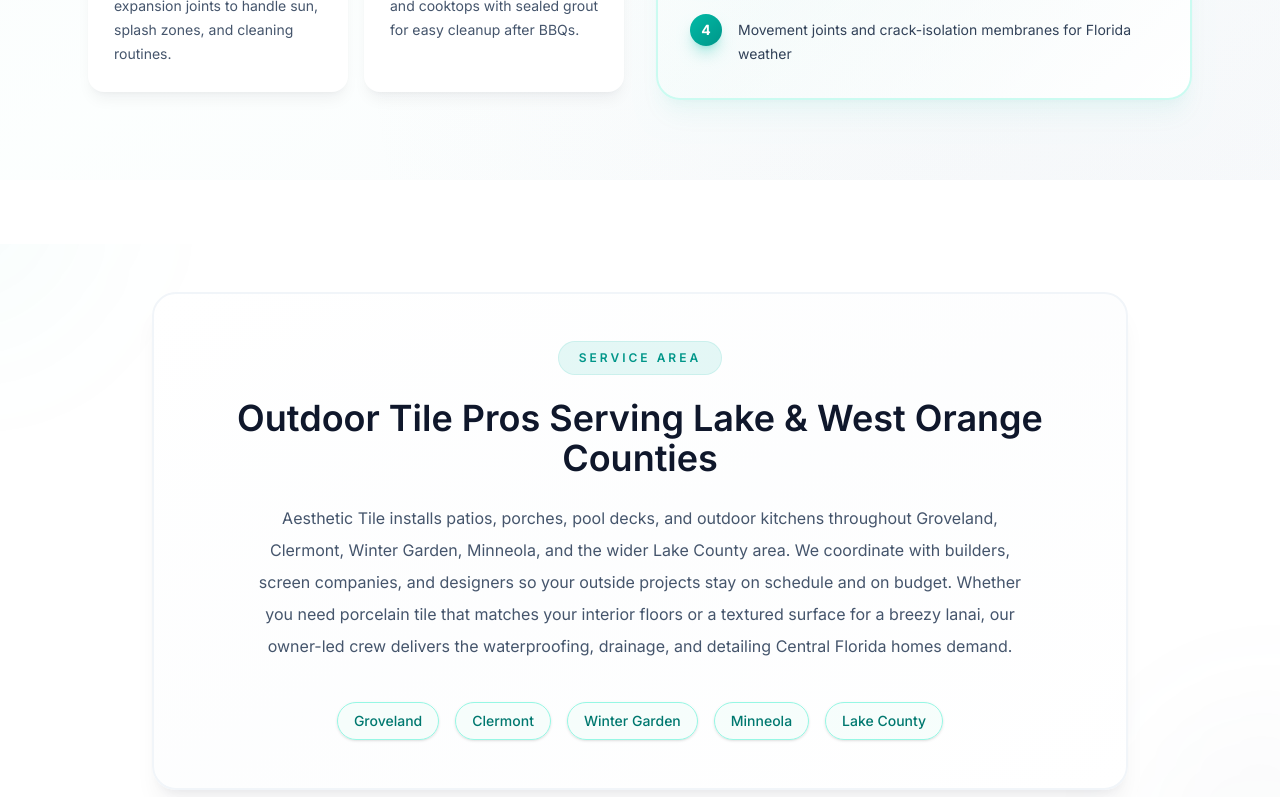
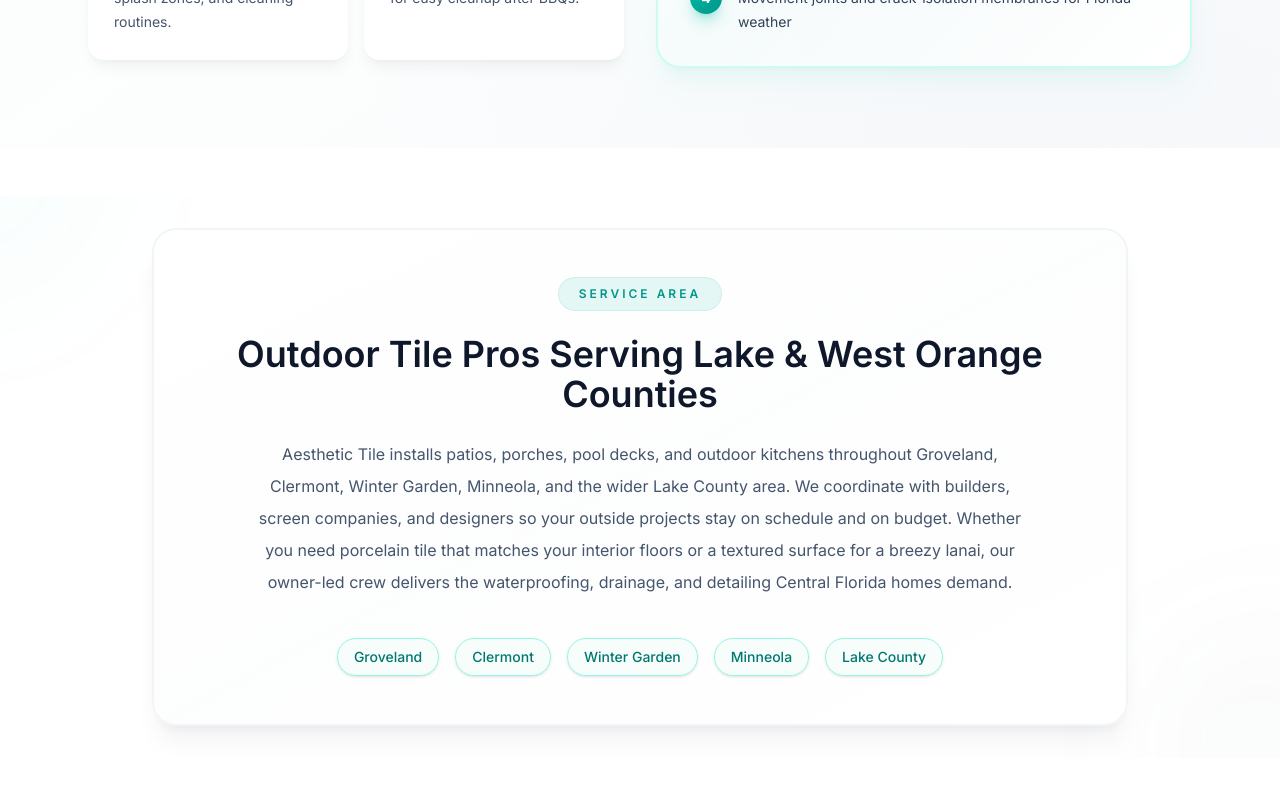
Before and after one commit to gmena82/aesthetic-tile-2, a Next.js app: page /outside-projects in a window 1280 px wide. Shown: the part 2000-2797 px from the top of the page. Built offline with nearby package versions, Linux system fonts and the light colour scheme.

Commit message:
Further reduce white space around service area section on outside projects page

```diff
--- a/app/outside-projects/page.tsx
+++ b/app/outside-projects/page.tsx
@@ -76,7 +76,7 @@
 
 export default function OutsideProjectsPage() {
   return (
-    <div className="space-y-16 pb-24">
+    <div className="space-y-12 pb-24">
       <HeroSection />
       <IntroSection />
       <OutdoorHighlightsSection />
@@ -234,7 +234,7 @@
 
 function SeoSection() {
   return (
-    <section className="relative overflow-hidden bg-white py-12">
+    <section className="relative overflow-hidden bg-white py-8">
       {/* Subtle decorative elements */}
       <div className="absolute left-0 top-0 h-64 w-64 -translate-x-32 -translate-y-32 rounded-full bg-gradient-to-br from-teal-500/5 to-transparent blur-3xl" />
       <div className="absolute bottom-0 right-0 h-64 w-64 translate-x-32 translate-y-32 rounded-full bg-gradient-to-br from-slate-500/5 to-transparent blur-3xl" />
```
